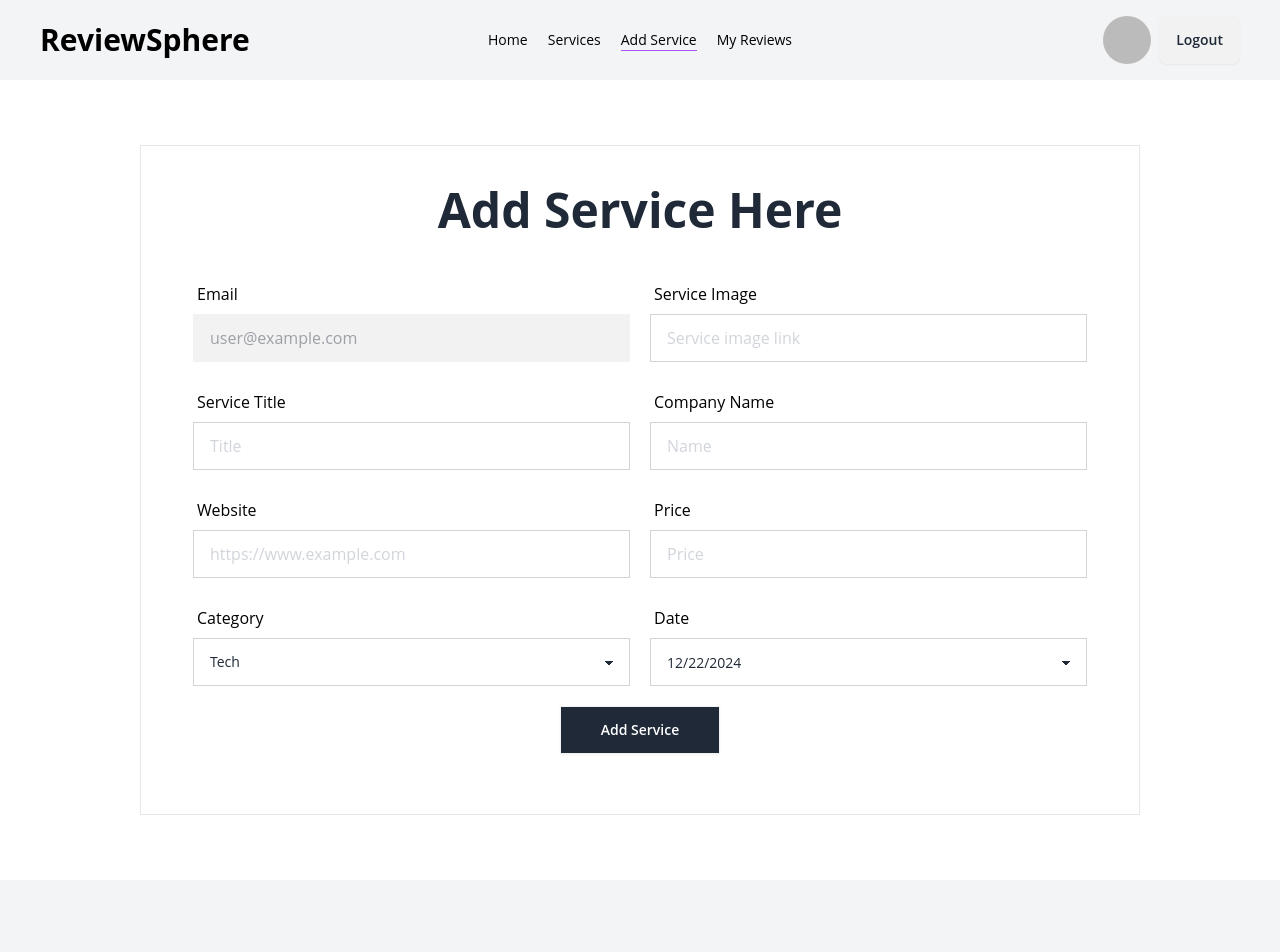
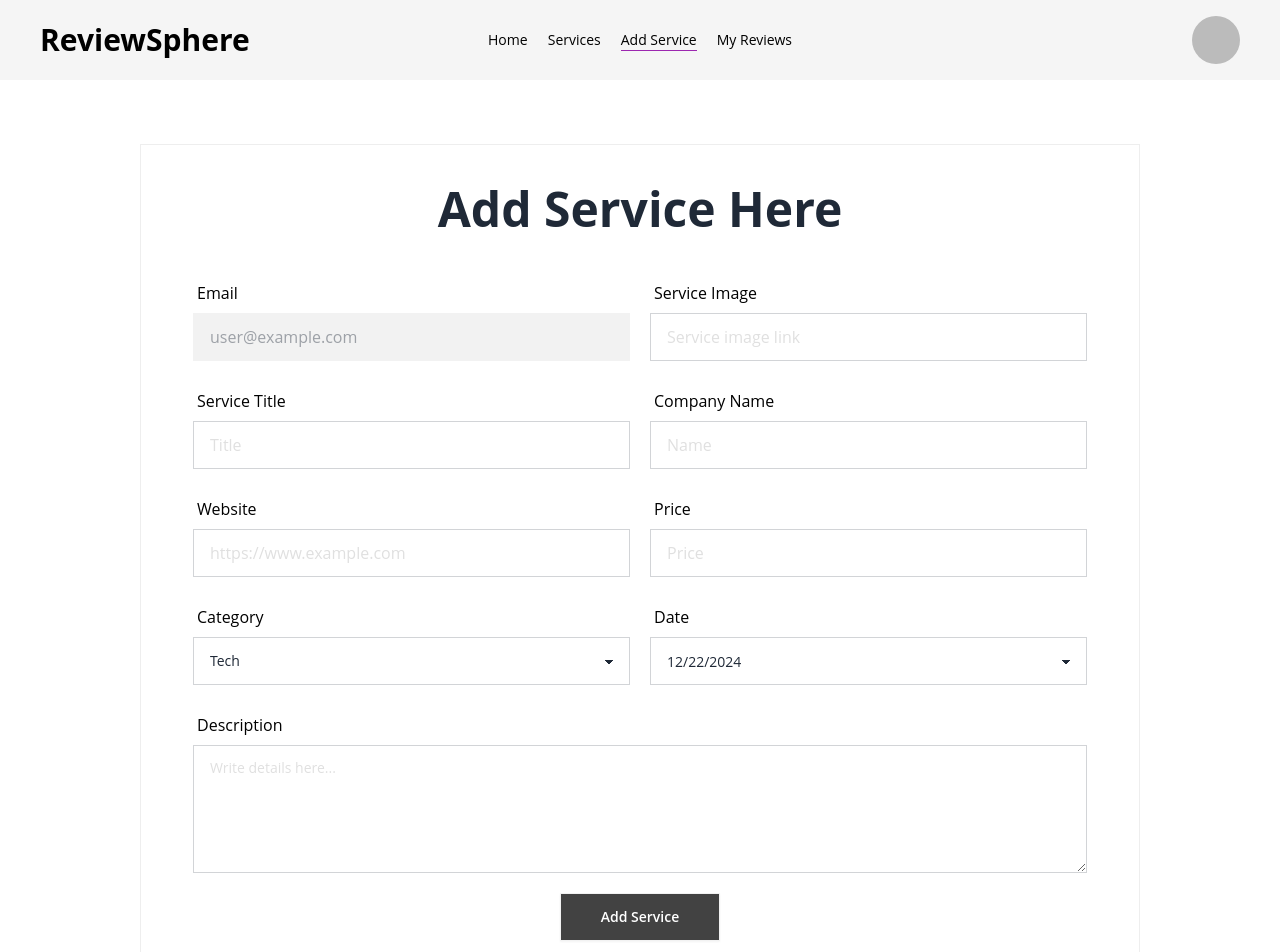
Before and after one commit to sanjitgh/review-sphere-client, a React (Vite) app: page /add-service in a window 1280 px wide. Shown: the top 952 px of the page. Built offline with nearby package versions, Linux system fonts and the light colour scheme; no server answers; sample sign-in values are in the browser's storage.

Commit message:
get all services

```diff
--- a/package.json
+++ b/package.json
@@ -10,6 +10,8 @@
     "preview": "vite preview"
   },
   "dependencies": {
+    "@material-tailwind/react": "^2.1.10",
+    "axios": "^1.7.9",
     "firebase": "^11.0.2",
     "localforage": "^1.10.0",
     "match-sorter": "^8.0.0",
--- a/src/MainLayout/MainLayout.jsx
+++ b/src/MainLayout/MainLayout.jsx
@@ -2,11 +2,8 @@ import { Outlet } from "react-router-dom";
 import Header from "../components/Header";
 import Footer from "../components/Footer";
 import { Toaster } from "react-hot-toast";
-import { useContext } from "react";
-import { AuthContext } from "../provaider/AuthProvaider";
 
 const MainLayout = () => {
-  const { darkMood, setDarkMood } = useContext(AuthContext);
   return (
     <>
       <Header></Header>
--- a/src/Pages/AddService.jsx
+++ b/src/Pages/AddService.jsx
@@ -1,17 +1,68 @@
 import React, { useState } from "react";
 import DatePicker from "react-datepicker";
-
+import axios from "axios";
 import "react-datepicker/dist/react-datepicker.css";
 import useAuth from "../hook/useAuth";
+import Swal from "sweetalert2";
 
 const AddService = () => {
   const [startDate, setStartDate] = useState(new Date());
-  const {user} = useAuth();
+  const { user } = useAuth();
 
+  const handleService = (e) => {
+    e.preventDefault();
+    const form = e.target;
+    const email = form.email.value;
+    const image = form.image.value;
+    const title = form.title.value;
+    const companyName = form.companyName.value;
+    const website = form.website.value;
+    const price = form.price.value;
+    const category = form.category.value;
+    const date = startDate;
+    const description = form.description.value;
+
+    const data = {
+      email,
+      image,
+      title,
+      companyName,
+      website,
+      price,
+      category,
+      date,
+      description,
+    };
+
+    // send data mongodb
+    axios
+      .post("http://localhost:5000/service", data)
+      .then((res) => {
+        Swal.fire({
+          position: "top-center",
+          icon: "success",
+          title: "Service Added Successfully.",
+          showConfirmButton: false,
+          timer: 1500,
+        });
+        form.reset();
+      })
+      .catch((error) => {
+        Swal.fire({
+          title: "Error!",
+          text: "Failed to Added Service",
+          icon: "error",
+          confirmButtonText: "Cool",
+        });
+      });
+  };
   return (
     <div>
       <div className="min-h-[800px] flex justify-center items-center bg-relative">
-        <form className="w-[1000px] mx-auto px-3 border shadow-xlrounded z-10 my-16 ">
+        <form
+          onSubmit={handleService}
+          className="w-[1000px] mx-auto px-3 border shadow-xlrounded z-10 my-16 "
+        >
           <h1 className="text-2xl md:text-5xl font-bold text-center pt-10 logo">
             Add Service Here
           </h1>
@@ -41,7 +92,7 @@ const AddService = () => {
               <input
                 name="image"
                 autoComplete="off"
-                type="text"
+                type="url"
                 placeholder="Service image link"
                 required
                 className="input input-bordered w-full bg-transparent focus:outline-none rounded-none placeholder-gray-300"
@@ -89,7 +140,7 @@ const AddService = () => {
               </div>
               <input
                 name="website"
-                type="text"
+                type="url"
                 autoComplete="off"
                 required
                 placeholder="https://www.example.com"
@@ -145,10 +196,24 @@ const AddService = () => {
               />
             </label>
 
+            {/* Price */}
+            <label className="form-control col-span-2 w-full">
+              <div className="label">
+                <span className="label-text text-black text-base">
+                  Description
+                </span>
+              </div>
+              <textarea
+                className="textarea textarea-bordered h-32 w-full  focus:outline-none rounded-none placeholder-gray-300"
+                name="description"
+                placeholder="Write details here..."
+              ></textarea>
+            </label>
+
             {/* button */}
             <div className="col-span-2 text-center pb-5">
               <input
-                className="btn text-white bg-gray-800  transition-all hover:rounded-bl-lg rounded-none w-40"
+                className="btn text-white hover:bg-gray-800 bg-gray-800 transition-all rounded-none w-40"
                 type="submit"
                 value="Add Service"
               />
--- a/src/PrivetRoute/PrivetRoute.jsx
+++ b/src/PrivetRoute/PrivetRoute.jsx
@@ -1,17 +1,15 @@
 import { useContext } from "react";
 import { AuthContext } from "../provaider/AuthProvaider";
 import { Navigate, useLocation } from "react-router-dom";
-import { CircleLoader } from "react-spinners";
+import { RingLoader } from "react-spinners";
 
 const PrivetRoute = ({ children }) => {
   const { user, loading } = useContext(AuthContext);
   const location = useLocation();
   if (loading) {
     return (
-      <div className="flex bg-cyan-50 justify-center items-center min-h-[95vh] dark:bg-gray-600">
-        <CircleLoader
-        color={"#000000"}
-         size={70} />
+      <div className="flex justify-center items-center min-h-[95vh]">
+         <RingLoader color={"#000000"} size={70} />
       </div>
     );
   }
--- a/src/Router/Router.jsx
+++ b/src/Router/Router.jsx
@@ -7,38 +7,43 @@ import MyReview from "../Pages/MyReview";
 import Login from "../Pages/Login";
 import SignUp from "../Pages/SignUp";
 import Home from "../Pages/Home";
+import PrivetRoute from "../PrivetRoute/PrivetRoute";
 
 const router = createBrowserRouter([
   {
     path: "/",
     errorElement: <ErrorPage></ErrorPage>,
     element: <MainLayout></MainLayout>,
-    children:[
+    children: [
       {
-        path: '/',
-        element: <Home></Home>
+        path: "/",
+        element: <Home></Home>,
       },
       {
-        path:'/services',
-        element: <Services></Services>
+        path: "/services",
+        element: <Services></Services>,
       },
       {
-        path:'/add-service',
-        element: <AddService></AddService>
+        path: "/add-service",
+        element: (
+          <PrivetRoute>
+            <AddService></AddService>
+          </PrivetRoute>
+        ),
       },
       {
-        path:'/my-reviews',
-        element: <MyReview></MyReview>
+        path: "/my-reviews",
+        element: <MyReview></MyReview>,
       },
       {
-        path:'/login',
-        element: <Login></Login>
+        path: "/login",
+        element: <Login></Login>,
       },
       {
-        path:'/signup',
-        element: <SignUp></SignUp>
+        path: "/signup",
+        element: <SignUp></SignUp>,
       },
-    ]
+    ],
   },
 ]);
 
--- a/src/components/AddService.jsx
+++ /dev/null
@@ -1,11 +0,0 @@
-import React from 'react';
-
-const AddService = () => {
-    return (
-        <div>
-
-        </div>
-    );
-};
-
-export default AddService;
--- a/src/components/Header.jsx
+++ b/src/components/Header.jsx
@@ -2,6 +2,14 @@ import { useContext } from "react";
 import { Link, NavLink } from "react-router-dom";
 import { AuthContext } from "../provaider/AuthProvaider";
 import { FaUserCircle } from "react-icons/fa";
+import {
+  Menu,
+  MenuHandler,
+  MenuList,
+  MenuItem,
+  Avatar,
+  Typography,
+} from "@material-tailwind/react";
 
 const Header = () => {
   const { handelLogout, user } = useContext(AuthContext);
@@ -106,14 +114,42 @@ const Header = () => {
         <div className="relative text-2xl cursor-pointer flex items-center gap-2">
           {user ? (
             <>
-              <div className="avatar">
-                <div className="w-12 rounded-full">
-                  <img referrerPolicy="no-referrer" src={user?.photoURL} />
-                </div>
-              </div>
-              <button onClick={handelLogout} className="btn hover:bg-gray-100">
-                Logout
-              </button>
+              <Menu>
+                <MenuHandler>
+                  <Avatar
+                    variant="circular"
+                    alt="tania andrew"
+                    className="cursor-pointer"
+                    referrerPolicy="no-referrer"
+                    src={user?.photoURL}
+                  />
+                </MenuHandler>
+                <MenuList>
+                  <MenuItem className="flex items-center gap-2 ">
+                    <svg
+                      width="16"
+                      height="14"
+                      viewBox="0 0 16 14"
+                      fill="none"
+                      xmlns="http://www.w3.org/2000/svg"
+                    >
+                      <path
+                        fill-rule="evenodd"
+                        clipRule="evenodd"
+                        d="M1 0C0.734784 0 0.48043 0.105357 0.292893 0.292893C0.105357 0.48043 0 0.734784 0 1V13C0 13.2652 0.105357 13.5196 0.292893 13.7071C0.48043 13.8946 0.734784 14 1 14C1.26522 14 1.51957 13.8946 1.70711 13.7071C1.89464 13.5196 2 13.2652 2 13V1C2 0.734784 1.89464 0.48043 1.70711 0.292893C1.51957 0.105357 1.26522 0 1 0ZM11.293 9.293C11.1108 9.4816 11.01 9.7342 11.0123 9.9964C11.0146 10.2586 11.1198 10.5094 11.3052 10.6948C11.4906 10.8802 11.7414 10.9854 12.0036 10.9877C12.2658 10.99 12.5184 10.8892 12.707 10.707L15.707 7.707C15.8945 7.51947 15.9998 7.26516 15.9998 7C15.9998 6.73484 15.8945 6.48053 15.707 6.293L12.707 3.293C12.6148 3.19749 12.5044 3.12131 12.3824 3.0689C12.2604 3.01649 12.1292 2.9889 11.9964 2.98775C11.8636 2.9866 11.7319 3.0119 11.609 3.06218C11.4861 3.11246 11.3745 3.18671 11.2806 3.2806C11.1867 3.3745 11.1125 3.48615 11.0622 3.60905C11.0119 3.73194 10.9866 3.86362 10.9877 3.9964C10.9889 4.12918 11.0165 4.2604 11.0689 4.3824C11.1213 4.50441 11.1975 4.61475 11.293 4.707L12.586 6H5C4.73478 6 4.48043 6.10536 4.29289 6.29289C4.10536 6.48043 4 6.73478 4 7C4 7.26522 4.10536 7.51957 4.29289 7.70711C4.48043 7.89464 4.73478 8 5 8H12.586L11.293 9.293Z"
+                        fill="#90A4AE"
+                      />
+                    </svg>
+                    <Typography
+                      onClick={handelLogout}
+                      variant="small"
+                      className="font-medium"
+                    >
+                      Logout
+                    </Typography>
+                  </MenuItem>
+                </MenuList>
+              </Menu>
             </>
           ) : (
             <>
--- a/src/main.jsx
+++ b/src/main.jsx
@@ -4,11 +4,14 @@ import "./index.css";
 import { RouterProvider } from "react-router-dom";
 import Router from "./Router/Router.jsx";
 import AuthProvaider from "./provaider/AuthProvaider.jsx";
+import { ThemeProvider } from "@material-tailwind/react";
 
 createRoot(document.getElementById("root")).render(
   <StrictMode>
-    <AuthProvaider>
-      <RouterProvider router={Router}></RouterProvider>
-    </AuthProvaider>
+    <ThemeProvider>
+      <AuthProvaider>
+        <RouterProvider router={Router}></RouterProvider>
+      </AuthProvaider>
+    </ThemeProvider>
   </StrictMode>
 );
--- a/src/provaider/AuthProvaider.jsx
+++ b/src/provaider/AuthProvaider.jsx
@@ -59,7 +59,6 @@ const AuthProvaider = ({ children }) => {
 
   useEffect(() => {
     const unsubscribe = onAuthStateChanged(auth, (currentUser) => {
-      console.log(currentUser);
       if (currentUser) {
         setUser(currentUser);
       } else {
--- a/tailwind.config.js
+++ b/tailwind.config.js
@@ -1,12 +1,16 @@
 /** @type {import('tailwindcss').Config} */
-export default {
+
+const withMT = require("@material-tailwind/react/utils/withMT");
+
+module.exports = withMT({
   content: [
     "./index.html",
-    "./src/**/*.{js,ts,jsx,tsx}",
+    "./src/**/*.{vue,js,ts,jsx,tsx}",
+    "path-to-your-node_modules/@material-tailwind/react/components/**/*.{js,ts,jsx,tsx}",
+    "path-to-your-node_modules/@material-tailwind/react/theme/components/**/*.{js,ts,jsx,tsx}",
   ],
   theme: {
     extend: {},
   },
   plugins: [require('daisyui'),],
-  darkMode:"class"
-}
+});
```
Also changed, not shown: src/Pages/Services.jsx (+25 -5 lines), src/components/ServiceCard.jsx (added, +55 -0 lines), 1 other file (tests, documents, lock files or other folders).
